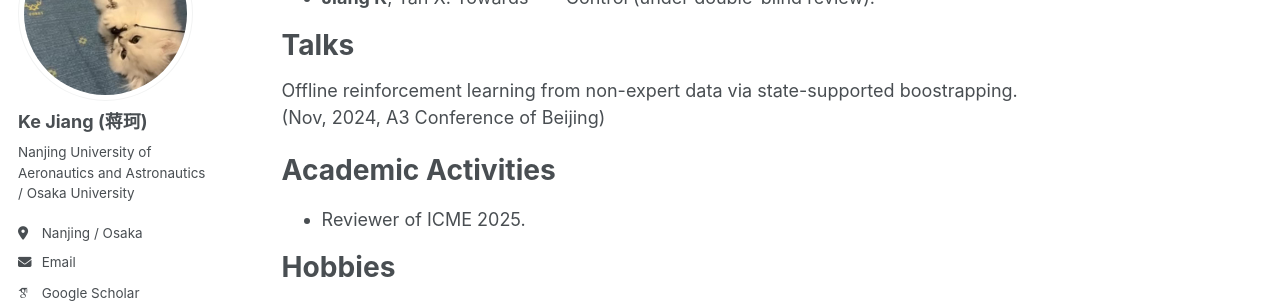
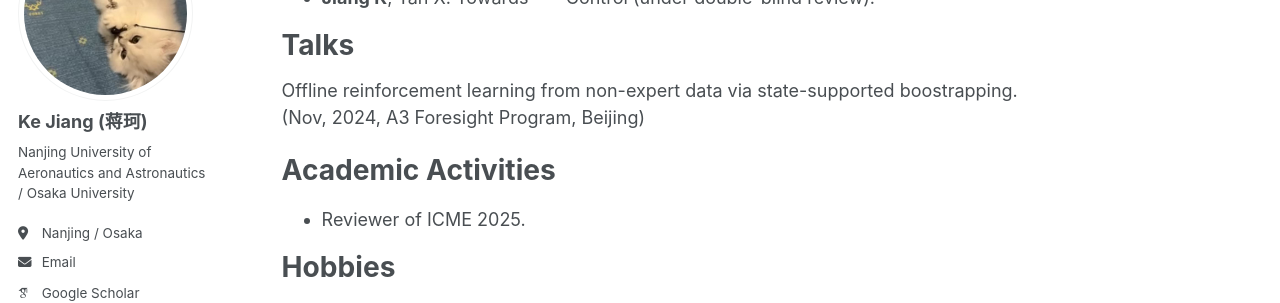
Before and after one commit to Jack10843/Jack10843.github.io, a Jekyll site: the page built from _pages/about.md, in a window 1280 px wide and 900 px high, scrolled down 1591 px. Shown: the part 180-483 px from the top of the window. Built offline with Jekyll 4.4.1, drawn with Linux system fonts in a browser that asks for light colours; some web fonts are replaced.

Commit message:
Update about.md

```diff
--- a/_pages/about.md
+++ b/_pages/about.md
@@ -47,7 +47,7 @@ Preprints
 
 Talks
 ======
-Offline reinforcement learning from non-expert data via state-supported boostrapping. (Nov, 2024, A3 Conference of Beijing)
+Offline reinforcement learning from non-expert data via state-supported boostrapping. (Nov, 2024, A3 Foresight Program, Beijing)
 
 Academic Activities
 ======
```
